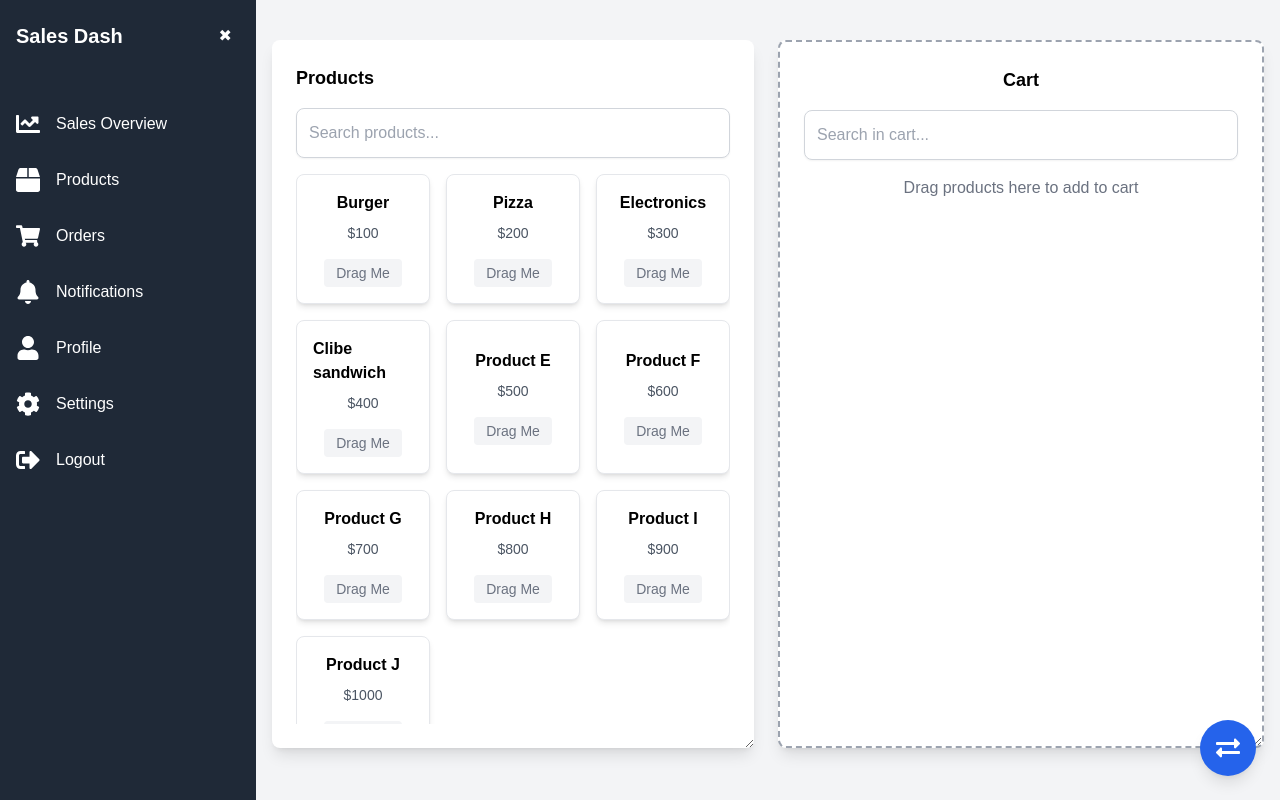
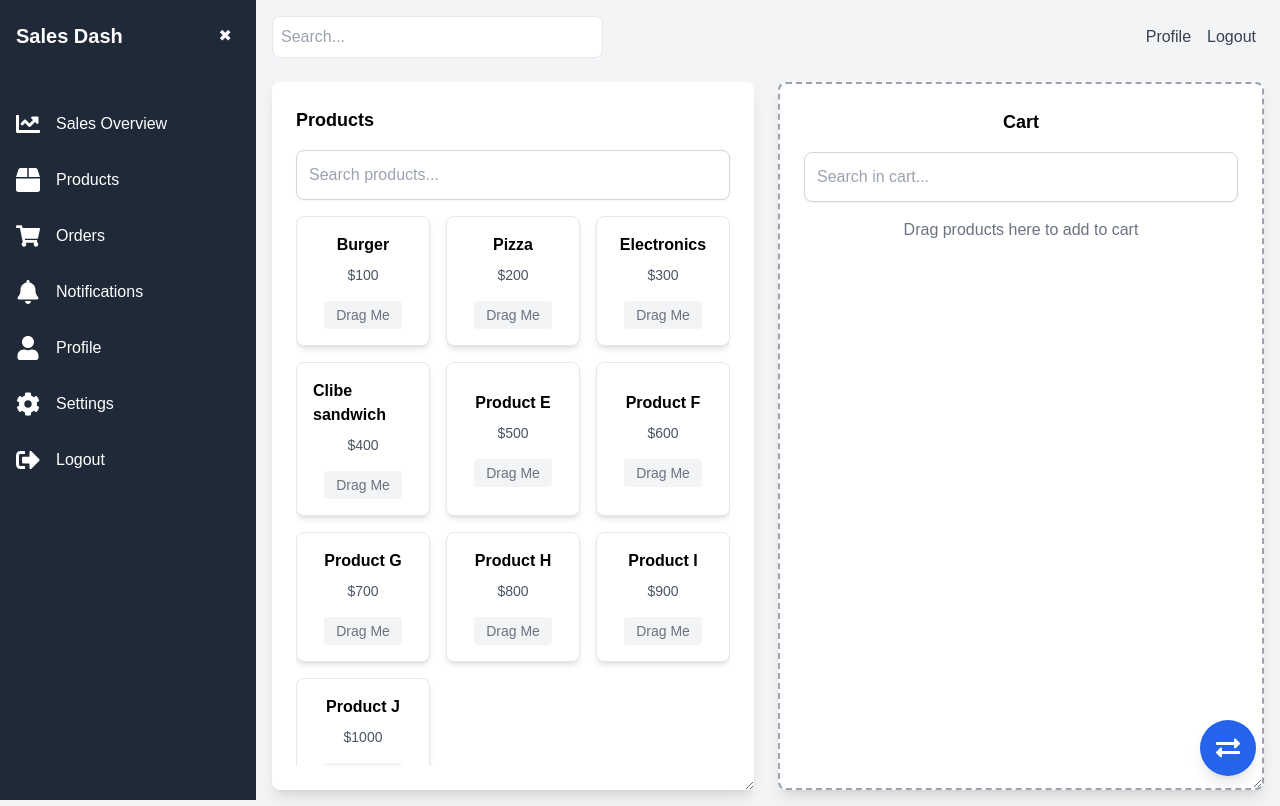
Before and after one commit to yared098/Afro-Digital-sales-front-end1, a React (Vite) app: page /dashboard in a window 1280 px wide. Built offline with nearby package versions, Linux system fonts and the light colour scheme.

Commit message:
add search from sales dashboard

```diff
--- a/src/pages/SalesDashboard.jsx
+++ b/src/pages/SalesDashboard.jsx
@@ -10,6 +10,7 @@ const SalesDashboard = () => {
   const navigate = useNavigate();
 
   const [activeSection, setActiveSection] = useState('products'); // Set default active section to 'products'
+  const [searchQuery, setSearchQuery] = useState(''); // Search query state
 
   const [products, setProducts] = useState([
     { id: 1, name: 'Product A', price: 100 },
@@ -69,13 +70,28 @@ const SalesDashboard = () => {
 
   return (
     <div className="flex min-h-screen bg-gray-100">
-      <Sidebar menuItems={menuItems} onMenuClick={handleSectionChange}  DashboardName={"Sales Dash"}/>
+      <Sidebar menuItems={menuItems} onMenuClick={handleSectionChange} DashboardName={"Sales Dash"} />
 
       {/* Main Dashboard Area */}
+      <div className="flex-1 p-4 overflow-hidden">
+        <div className="flex justify-between items-center mb-6">
+          {/* Search Bar */}
+          <input
+            type="text"
+            placeholder="Search..."
+            value={searchQuery}
+            onChange={(e) => setSearchQuery(e.target.value)}
+            className="p-2 border rounded-lg w-1/3"
+          />
 
+          {/* Other Navbar Items (if any) */}
+          <div>
+            <button className="p-2 text-gray-700">Profile</button>
+            <button className="p-2 text-gray-700" onClick={handleLogout}>Logout</button>
+          </div>
+        </div>
 
-      <div className="flex-1 p-4 overflow-hidden">
-
+        {/* Content based on active section */}
         <div className="mt-6">
           {renderContent()} {/* Dynamically render content based on active section */}
         </div>
```
